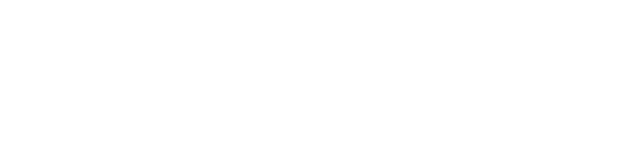
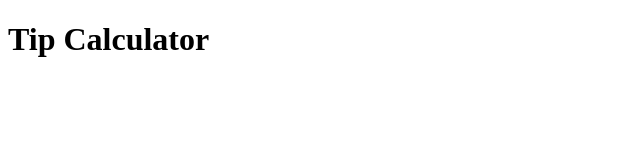
Before and after one commit to MarioBrosh8/Tip_Calculator, a plain HTML site: page index.html in a window 1280 px wide. Shown: the whole page, without its empty margins (0-640 px from the left). Drawn offline with Linux system fonts and the light colour scheme.

Commit message:
added titla h1 tag

```diff
--- a/index.html
+++ b/index.html
@@ -7,6 +7,6 @@
     <title>Tip Calculator</title>
 </head>
 <body>
-
+    <h1>Tip Calculator</h1>
 </body>
 </html>
```
